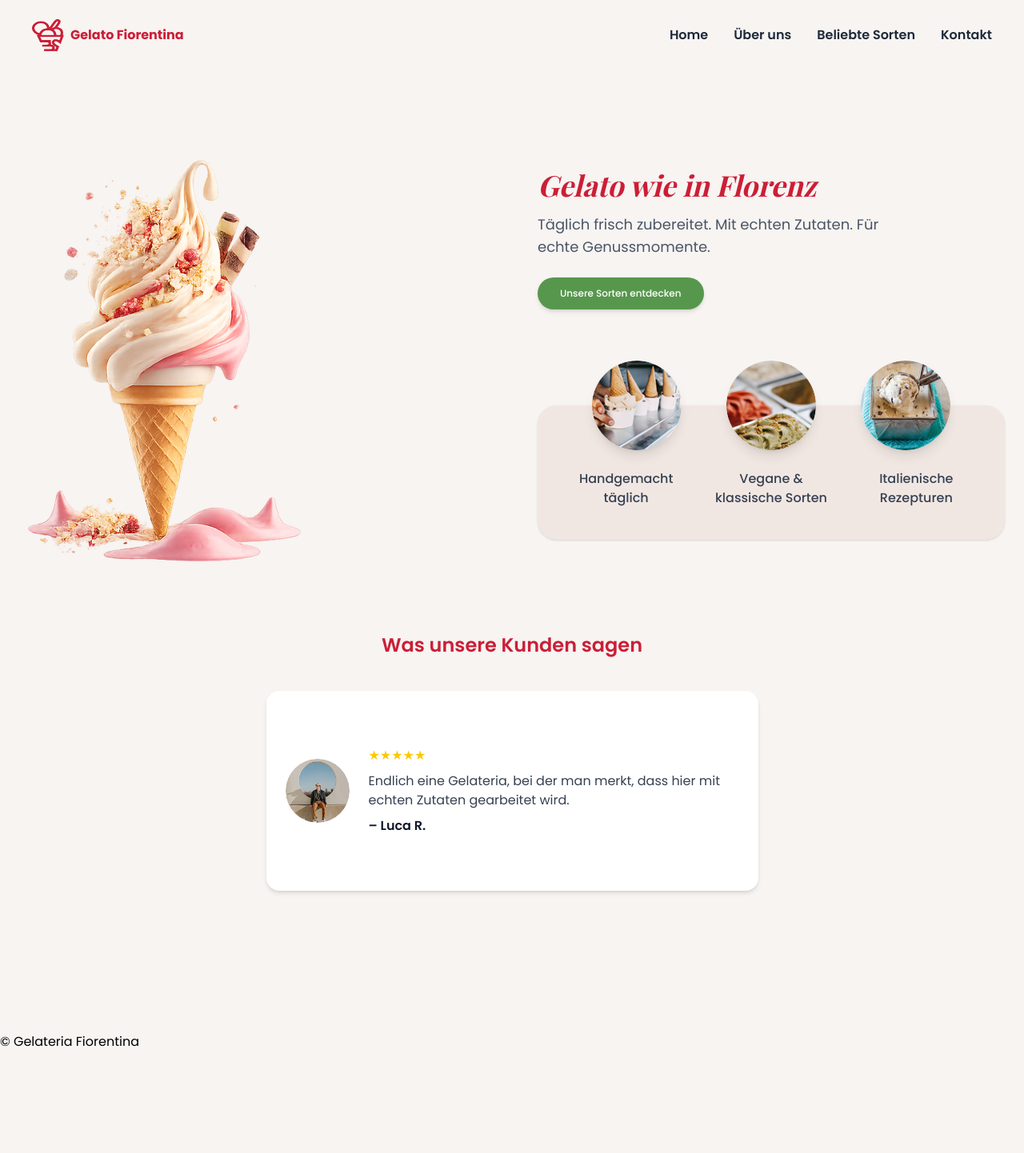
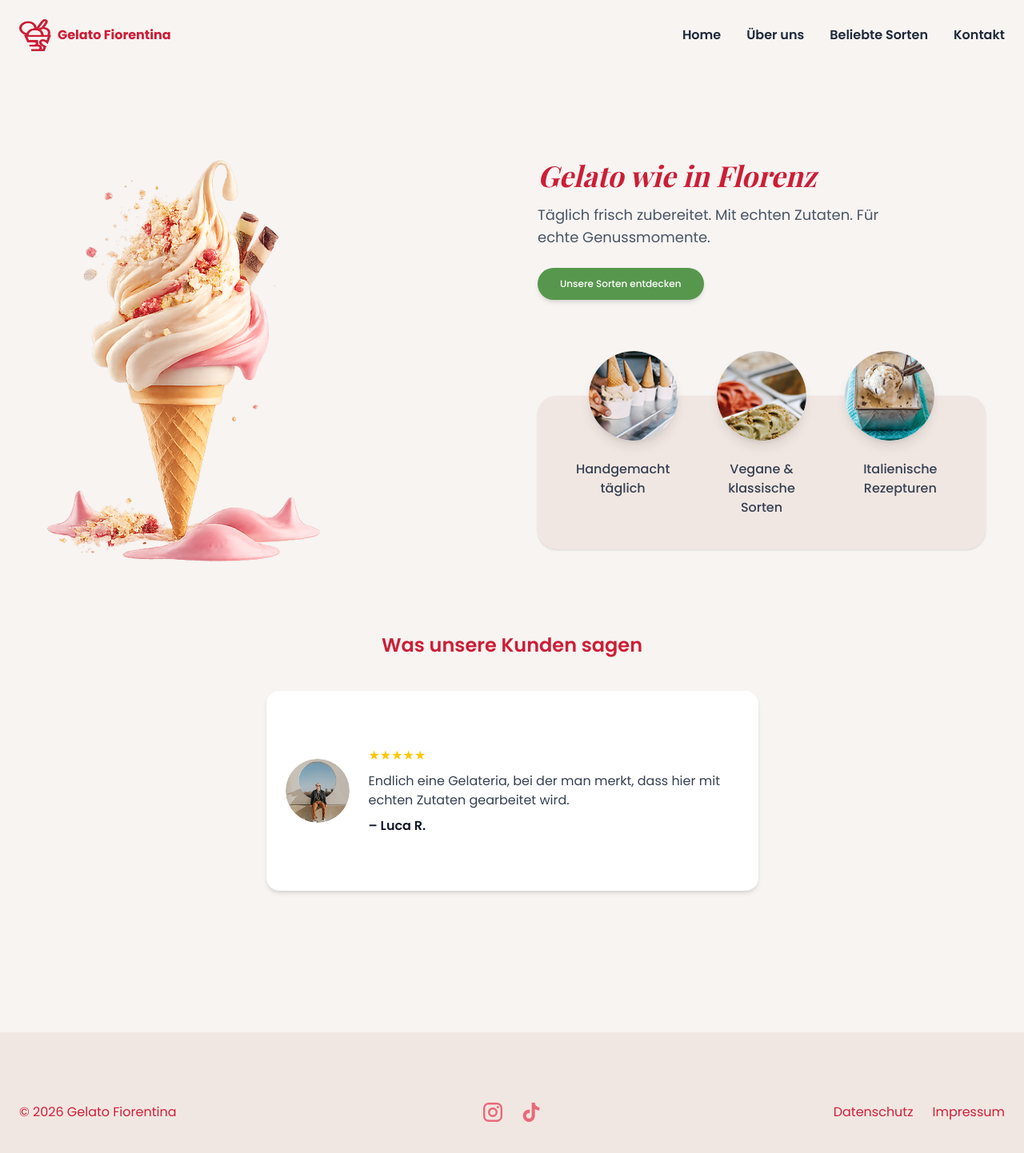
Before and after one commit to katiwolf95-design/404-brain-freeze, a React (Vite) app: page / in a window 1280 px wide. Shown: the top 1442 px of the page at 80% size. Before the commit the page ends 1315 px from the top, so only its background shows below. Built offline with nearby package versions, Linux system fonts and the light colour scheme; a web font is replaced by a local one.

Commit message:
Add Container component and update layout in Header and Footer; include Instagram and TikTok icons

```diff
--- a/src/App.jsx
+++ b/src/App.jsx
@@ -1,15 +1,18 @@
 import AppRouter from './router/AppRouter';
 import Header from './components/layout/Header';
 import Footer from './components/layout/Footer';
+import Container from './components/layout/Container';
 
 function App() {
   return (
     <>
+      <Container>
       <Header />
       <main className="pt-24">
         <AppRouter />
-      </main>
-      <Footer />
+        </main>
+     </Container>
+    <Footer />
     </>
   )
 }
--- /dev/null
+++ b/src/components/layout/Container.jsx
@@ -0,0 +1,9 @@
+function Container({ children, className = "" }) {
+  return (
+    <div className={`max-w-7xl mx-auto px-6 ${className}`}>
+      {children}
+    </div>
+  );
+}
+
+export default Container;
--- a/src/components/layout/Footer.jsx
+++ b/src/components/layout/Footer.jsx
@@ -1,9 +1,34 @@
+import Container from "./Container";
+import instagramIcon from "../../assets/icons/Instagram.svg";
+import tiktokIcon from "../../assets/icons/TikTok.svg";
+
 function Footer() {
   return (
-    <footer>
-      <p>© Gelateria Fiorentina</p>
+    <footer className="bg-[#f1e7e2] text-[#D11F37]">
+      <Container>
+        <div className="h-50 flex items-center">
+
+          {/* Left */}
+          <div className="flex-1">
+            <p>© 2026 Gelato Fiorentina</p>
+          </div>
+
+          {/* Center */}
+          <div className="flex-1 flex justify-center gap-6">
+            <img src={instagramIcon} alt="Instagram"   className="w-6 h-6 cursor-pointer hover:opacity-80 transition-opacity duration-200"/>
+            <img src={tiktokIcon} alt="TikTok"   className="w-6 h-6 cursor-pointer hover:opacity-80 transition-opacity duration-200"/>
+          </div>
+
+          {/* Right */}
+          <div className="flex-1 flex justify-end gap-6">
+            <a href="/datenschutz">Datenschutz</a>
+            <a href="/impressum">Impressum</a>
+          </div>
+
+        </div>
+      </Container>
     </footer>
-  )
+  );
 }
 
 export default Footer;
--- a/src/components/layout/Header.jsx
+++ b/src/components/layout/Header.jsx
@@ -1,11 +1,16 @@
 import Navigation from "./Navigation";
 import Logo from "./Logo";
+import Container from "./Container";
 
 function Header() {
   return (
-    <header className="absolute top-0 left-0 w-full z-10 py-6 px-10 flex justify-between items-center">
-      <Logo />
-      <Navigation />
+    <header className="absolute top-0 left-0 w-full z-10 py-6">
+      <Container>
+        <div className="flex justify-between items-center">
+          <Logo />
+          <Navigation />
+        </div>
+      </Container>
     </header>
   );
 }
```
Also changed, not shown: src/assets/icons/Instagram.svg (added), src/assets/icons/TikTok.svg (added).
